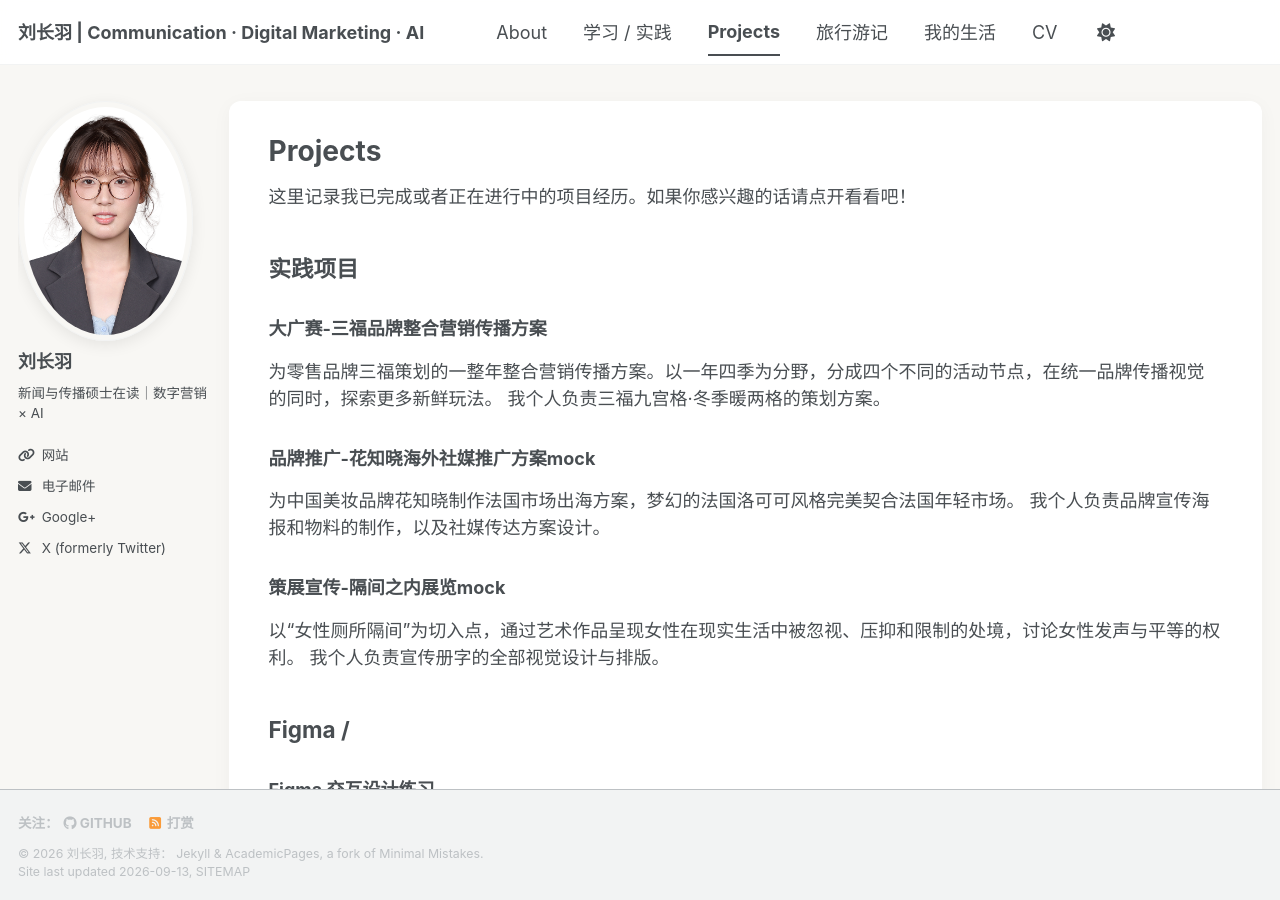
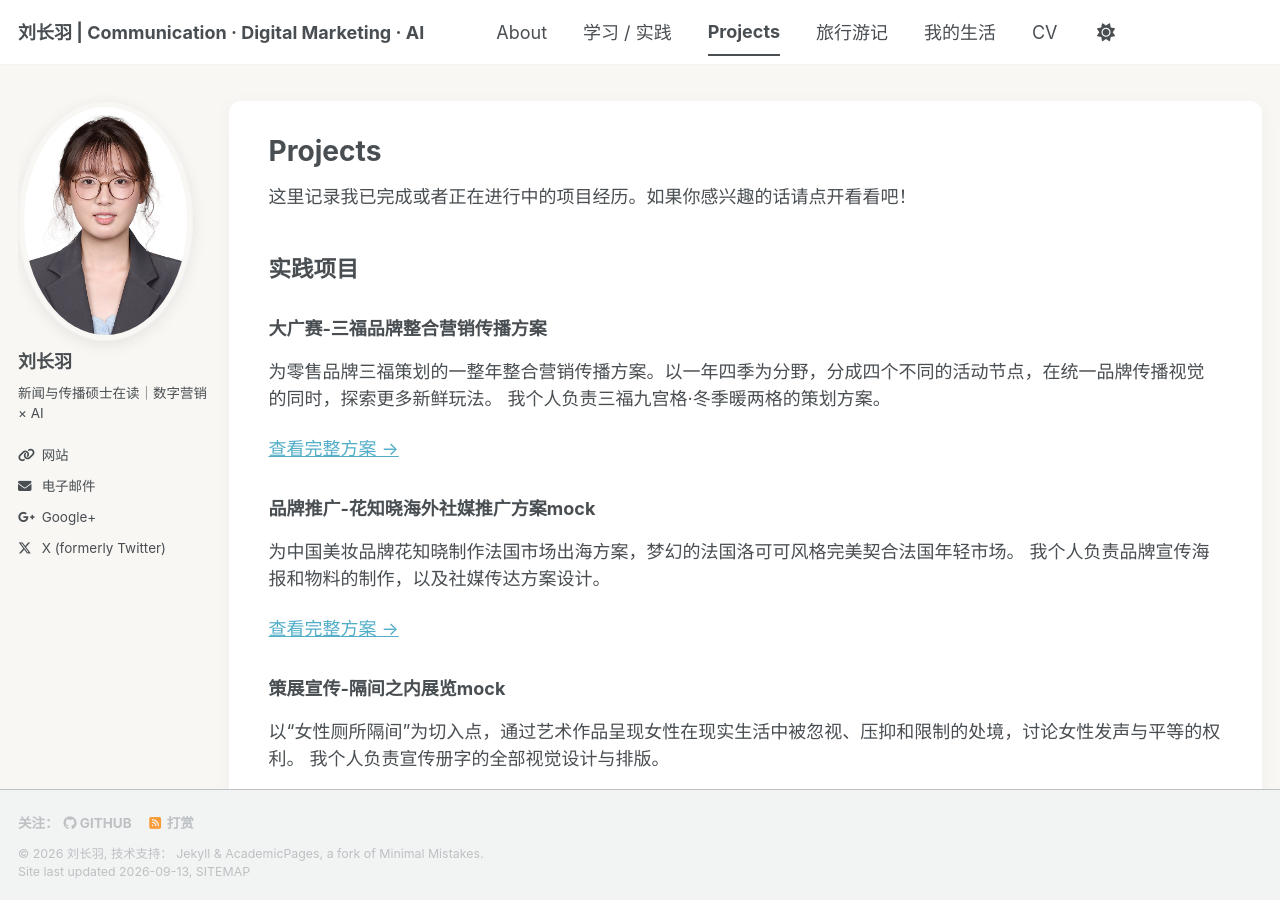
Before and after one commit to lunaalovegood2004-del/lunaalovegood2004-del.github.io, a Jekyll site: the page built from _pages/projects.md, in a window 1280 px wide and 900 px high. Built offline with Jekyll 4.4.1, drawn with Linux system fonts in a browser that asks for light colours; a style sheet for code colours, icons or effects is not loaded.

Commit message:
为 Projects 页面添加三个项目的作品链接

```diff
--- a/_pages/projects.md
+++ b/_pages/projects.md
@@ -13,13 +13,19 @@ author: "Name Name"
 为零售品牌三福策划的一整年整合营销传播方案。以一年四季为分野，分成四个不同的活动节点，在统一品牌传播视觉的同时，探索更多新鲜玩法。
 我个人负责三福九宫格·冬季暖两格的策划方案。
 
+[查看完整方案 →](https://khsj.cn/va0wk3l4fy3bj22)
+
 ### 品牌推广-花知晓海外社媒推广方案mock
 为中国美妆品牌花知晓制作法国市场出海方案，梦幻的法国洛可可风格完美契合法国年轻市场。
 我个人负责品牌宣传海报和物料的制作，以及社媒传达方案设计。
 
+[查看完整方案 →](https://khsj.cn/2ys8l9xhor6da6v)
+
 ### 策展宣传-隔间之内展览mock
 以“女性厕所隔间”为切入点，通过艺术作品呈现女性在现实生活中被忽视、压抑和限制的处境，讨论女性发声与平等的权利。
 我个人负责宣传册字的全部视觉设计与排版。
+
+[查看完整方案 →](https://khsj.cn/lvamc599jh6nzs4)
 
 
 
```
